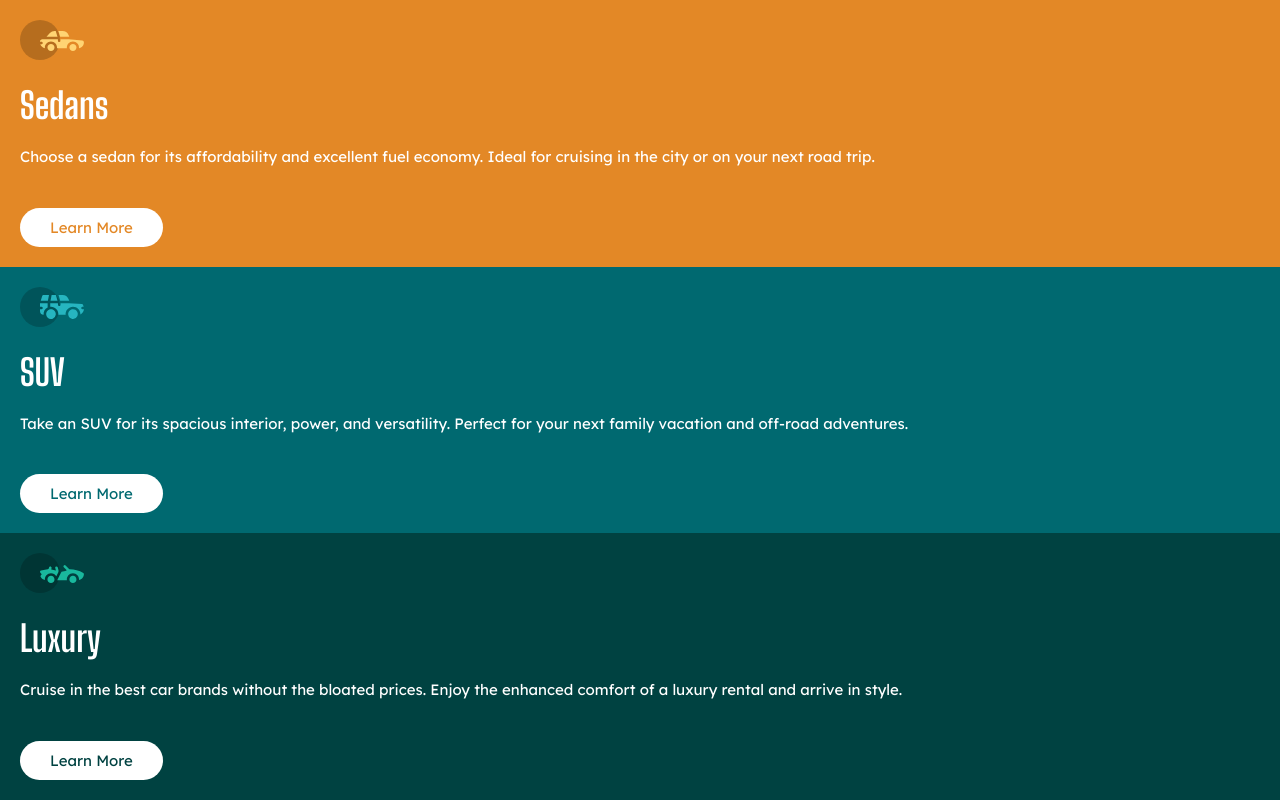
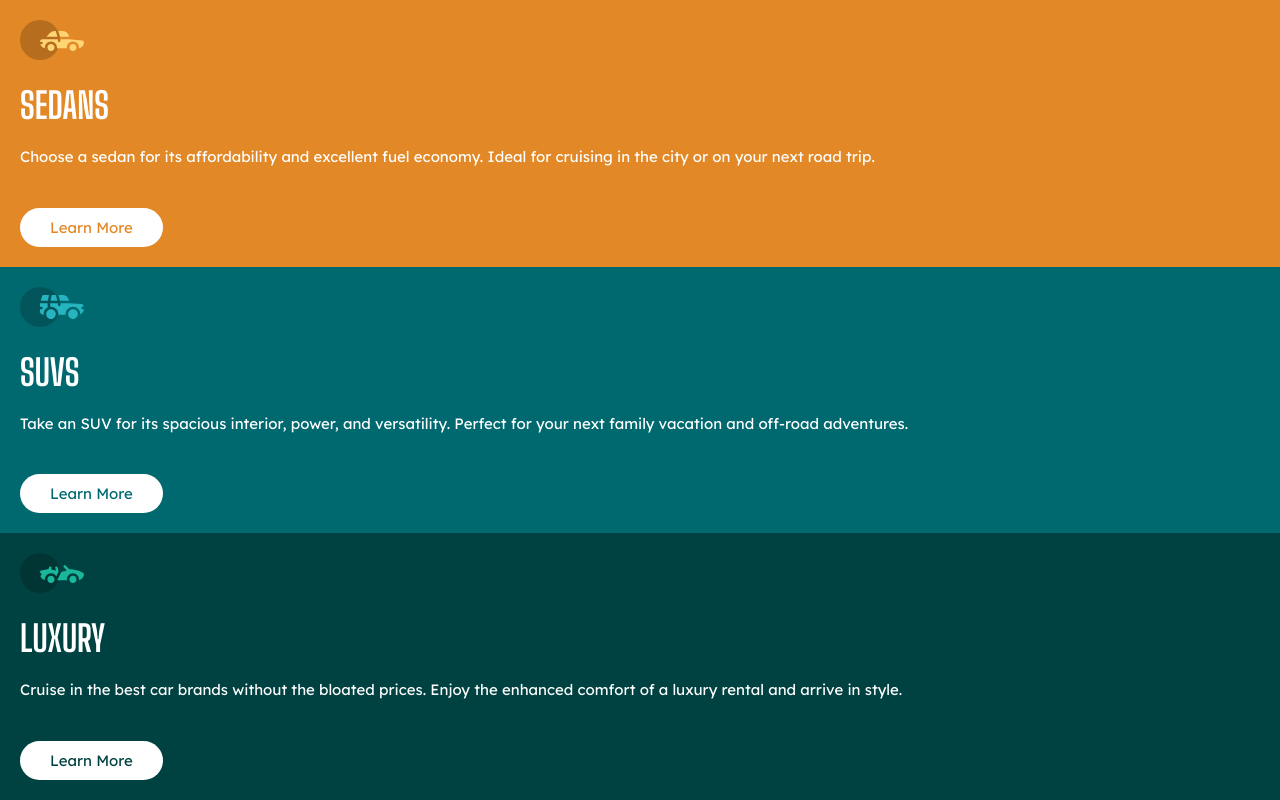
Before and after one commit to jessicarushford/frontend-mentor-card-challenge, a plain HTML site: page index.html in a window 1280 px wide. Drawn offline with Linux system fonts and the light colour scheme.

Commit message:
final challenge updates

```diff
--- a/index.html
+++ b/index.html
@@ -25,7 +25,7 @@
       <div class="sedans-container container">
         <div>
           <img src="images/icon-sedans.svg" alt="Sedans" />
-          <p class="type">Sedans</p>
+          <p class="type">SEDANS</p>
           <p>
             Choose a sedan for its affordability and excellent fuel economy.
             Ideal for cruising in the city or on your next road trip.
@@ -36,7 +36,7 @@
       <div class="suvs-container container">
         <div>
           <img src="images/icon-suvs.svg" alt="SUVS" />
-          <p class="type">SUV</p>
+          <p class="type">SUVS</p>
           <p>
             Take an SUV for its spacious interior, power, and versatility.
             Perfect for your next family vacation and off-road adventures.
@@ -47,7 +47,7 @@
       <div class="luxury-container container">
         <div>
           <img src="images/icon-luxury.svg" alt="Luxury" />
-          <p class="type">Luxury</p>
+          <p class="type">LUXURY</p>
           <p>
             Cruise in the best car brands without the bloated prices. Enjoy the
             enhanced comfort of a luxury rental and arrive in style.
```
